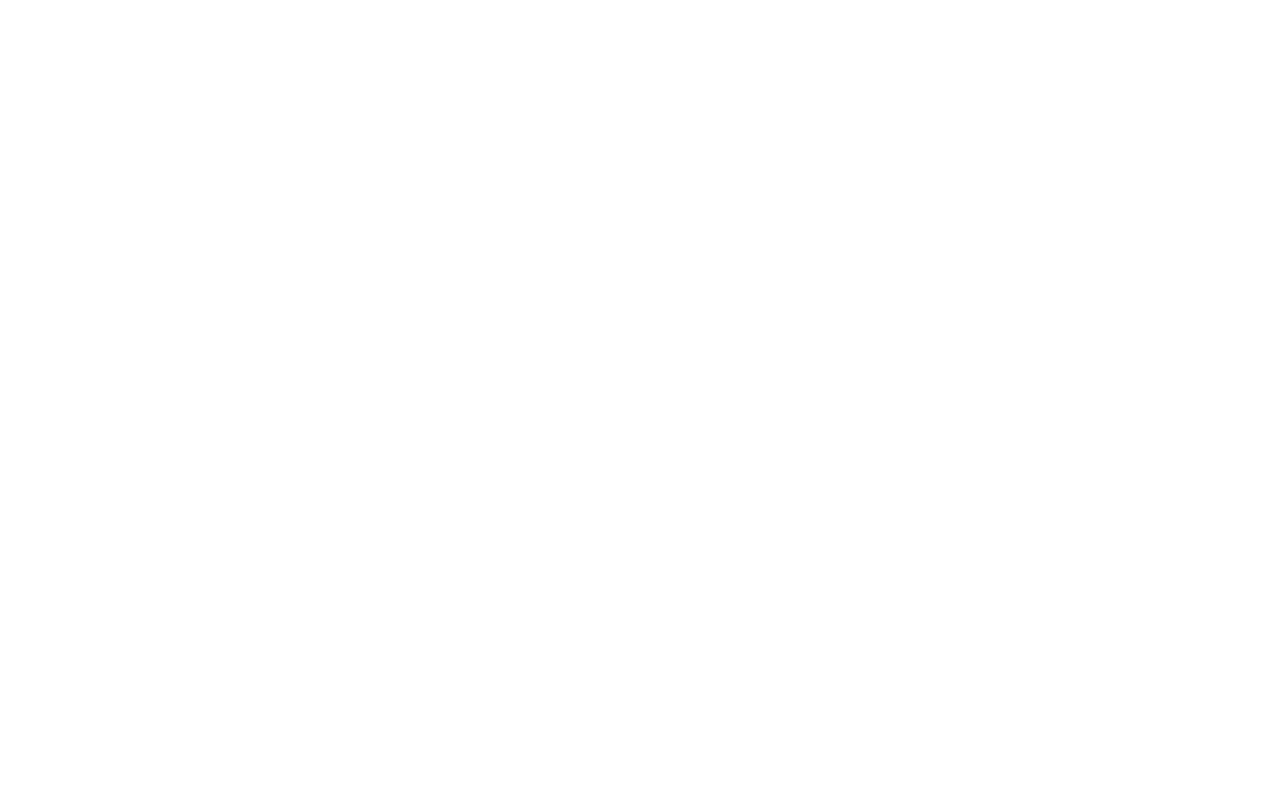
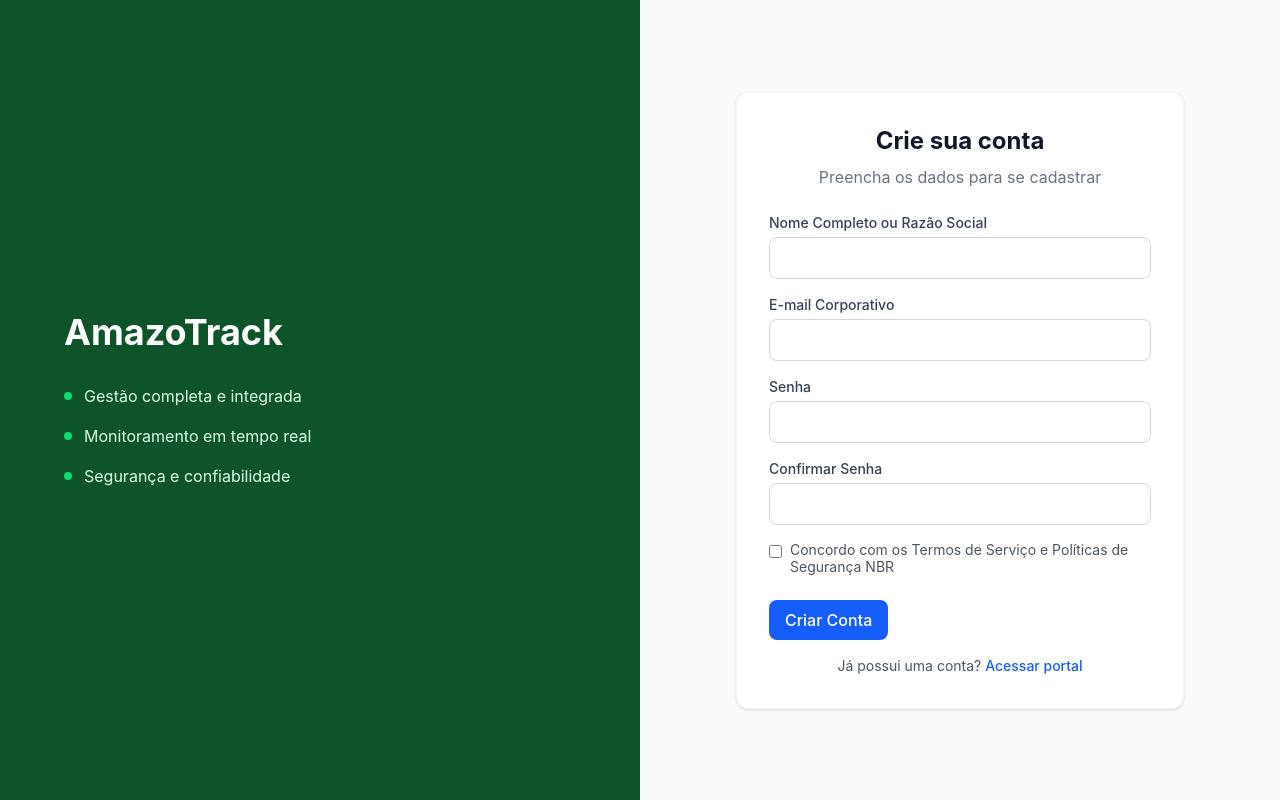
Before and after one commit to AmazoTrack/amazotrack-frontend, a React (Vite) app: page /register in a window 1280 px wide. Before the commit this address had no page. Built offline with nearby package versions, Linux system fonts and the light colour scheme.

Commit message:
feat: cria telas e rotas de login e registro

```diff
--- a/src/App.tsx
+++ b/src/App.tsx
@@ -1,14 +1,21 @@
-import { Routes, Route } from 'react-router-dom'
-import Layout from './components/Layout'
+import { Routes, Route, Navigate } from 'react-router-dom';
+import Layout from './components/Layout';
+import Login from './pages/Login';
+import Register from './pages/Register';
 
 function App() {
   return (
     <Routes>
-      <Route path="/" element={<Layout />}>
+      <Route path="/" element={<Navigate to="/login" replace />} />
+
+      <Route path="/login" element={<Login />} />
+      <Route path="/register" element={<Register />} />
+
+      <Route path="/dashboard" element={<Layout />}>
         <Route index element={<div className="text-gray-500">Selecione uma opção no menu</div>} />
       </Route>
     </Routes>
-  )
+  );
 }
 
-export default App
+export default App;
--- a/src/components/Input.tsx
+++ b/src/components/Input.tsx
@@ -4,13 +4,25 @@ interface InputProps {
   value: string
   onChange: (e: React.ChangeEvent<HTMLInputElement>) => void
   error?: string
+  type?: string
+  required?: boolean
 }
 
-export default function Input({ label, placeholder, value, onChange, error = "" }: InputProps) {
+export default function Input({
+  label,
+  placeholder,
+  value,
+  onChange,
+  error = "",
+  type = "text",      // <-- Text é o padrão
+  required = false
+}: InputProps) {
   return (
     <div className="flex flex-col gap-1">
       {label && <label className="text-sm font-medium text-gray-700">{label}</label>}
       <input
+        type={type}
+        required={required}
         value={value}
         onChange={onChange}
         placeholder={placeholder}
--- /dev/null
+++ b/src/pages/Login.tsx
@@ -0,0 +1,128 @@
+import { useState } from 'react';
+import { useNavigate, Link } from 'react-router-dom';
+import Button from '../components/Button';
+import Input from '../components/Input';
+
+export default function Login() {
+  const [email, setEmail] = useState('');
+  const [password, setPassword] = useState('');
+  const [showPassword, setShowPassword] = useState(false);
+  const [rememberMe, setRememberMe] = useState(false);
+  const [error, setError] = useState('');
+  const [isLoading, setIsLoading] = useState(false);
+
+  const navigate = useNavigate();
+
+  const handleLogin = async (e: React.FormEvent) => {
+    e.preventDefault();
+    setError('');
+    setIsLoading(true);
+
+    try {
+      const response = await fetch('https://amazotrack-backend-production.up.railway.app/auth/login', {
+        method: 'POST',
+        headers: { 'Content-Type': 'application/json' },
+        body: JSON.stringify({ email, password }),
+      });
+
+      const data = await response.json();
+
+      if (!response.ok) {
+        throw new Error(data.message || 'Erro ao realizar login');
+      }
+
+      // Salva o token
+      localStorage.setItem('token', data.token);
+
+      // Se tiver implementado a lógica de lembrar, pode salvar no localStorage também
+      if (rememberMe) {
+        localStorage.setItem('rememberMe', email);
+      }
+
+      // Redireciona para o dashboard
+      navigate('/dashboard');
+    } catch (err: any) {
+      setError(err.message);
+    } finally {
+      setIsLoading(false);
+    }
+  };
+
+  return (
+    <div className="min-h-screen flex">
+      {/* Painel Esquerdo */}
+      <div className="hidden lg:flex lg:w-1/2 bg-green-900 flex-col justify-center items-center p-12 text-center text-white">
+        <h1 className="text-4xl font-bold mb-4">AmazoTrack</h1>
+        <p className="text-green-100 text-lg max-w-md">
+          Sistema de gestão e monitoramento otimizado. Acesse sua conta para continuar.
+        </p>
+      </div>
+
+      {/* Painel Direito - Formulário */}
+      <div className="w-full lg:w-1/2 flex items-center justify-center p-8 bg-gray-50">
+        <div className="w-full max-w-md space-y-8 bg-white p-8 rounded-xl shadow-sm border border-gray-100">
+          <div className="text-center">
+            <h2 className="text-2xl font-bold text-gray-900">Bem-vindo de volta</h2>
+            <p className="text-gray-500 mt-2">Insira suas credenciais para acessar</p>
+          </div>
+
+          <form onSubmit={handleLogin} className="space-y-6">
+            {error && <div className="p-3 bg-red-100 text-red-700 rounded-lg text-sm">{error}</div>}
+
+            <Input
+              label="E-mail Corporativo"
+              type="email"
+              value={email}
+              onChange={(e) => setEmail(e.target.value)}
+              required
+            />
+
+            <div className="relative">
+              <Input
+                label="Senha de Acesso"
+                type={showPassword ? 'text' : 'password'}
+                value={password}
+                onChange={(e) => setPassword(e.target.value)}
+                required
+              />
+              <button
+                type="button"
+                onClick={() => setShowPassword(!showPassword)}
+                className="absolute right-3 top-9 text-sm text-gray-500 hover:text-gray-700"
+              >
+                {showPassword ? 'Ocultar' : 'Mostrar'}
+              </button>
+            </div>
+
+            <div className="flex items-center justify-between">
+              <label className="flex items-center gap-2 cursor-pointer">
+                <input
+                  type="checkbox"
+                  checked={rememberMe}
+                  onChange={(e) => setRememberMe(e.target.checked)}
+                  className="rounded text-green-600 focus:ring-green-500"
+                />
+                <span className="text-sm text-gray-600">Mantenha-me conectado</span>
+              </label>
+
+              <a href="#" className="text-sm text-blue-600 hover:underline">
+                Esqueceu a senha?
+              </a>
+            </div>
+
+            <Button disabled={isLoading} variant="primary">
+              {isLoading ? 'Entrando...' : 'Entrar no Sistema'}
+            </Button>
+
+            <p className="text-center text-sm text-gray-600">
+              Ainda não tem conta?{' '}
+              <Link to="/register" className="text-blue-600 hover:underline font-medium">
+                Criar conta
+              </Link>
+            </p>
+          </form>
+        </div>
+      </div>
+    </div>
+  );
+}
--- /dev/null
+++ b/src/pages/Register.tsx
@@ -0,0 +1,146 @@
+import { useState } from 'react';
+import { useNavigate, Link } from 'react-router-dom';
+import Button from '../components/Button';
+import Input from '../components/Input';
+
+export default function Register() {
+  const [name, setName] = useState('');
+  const [email, setEmail] = useState('');
+  const [password, setPassword] = useState('');
+  const [confirmPassword, setConfirmPassword] = useState('');
+  const [termsAccepted, setTermsAccepted] = useState(false);
+  const [error, setError] = useState('');
+  const [isLoading, setIsLoading] = useState(false);
+
+  const navigate = useNavigate();
+
+  const handleRegister = async (e: React.FormEvent) => {
+    e.preventDefault();
+    setError('');
+
+    if (password !== confirmPassword) {
+      return setError('As senhas não coincidem.');
+    }
+
+    if (!termsAccepted) {
+      return setError('Você precisa aceitar os termos de serviço.');
+    }
+
+    setIsLoading(true);
+
+    try {
+      const response = await fetch('https://amazotrack-backend-production.up.railway.app/auth/register', {
+        method: 'POST',
+        headers: { 'Content-Type': 'application/json' },
+        body: JSON.stringify({ name, email, password }),
+      });
+
+      const data = await response.json();
+
+      if (!response.ok) {
+        throw new Error(data.message || 'Erro ao criar conta');
+      }
+
+      // Redireciona para o login após sucesso
+      navigate('/login');
+    } catch (err: any) {
+      setError(err.message);
+    } finally {
+      setIsLoading(false);
+    }
+  };
+
+  return (
+    <div className="min-h-screen flex">
+      {/* Painel Esquerdo */}
+      <div className="hidden lg:flex lg:w-1/2 bg-green-900 flex-col justify-center p-16 text-white">
+        <h1 className="text-4xl font-bold mb-8">AmazoTrack</h1>
+        <div className="space-y-4 text-green-100">
+          <p className="flex items-center gap-3">
+            <span className="w-2 h-2 bg-green-400 rounded-full"></span>
+            Gestão completa e integrada
+          </p>
+          <p className="flex items-center gap-3">
+            <span className="w-2 h-2 bg-green-400 rounded-full"></span>
+            Monitoramento em tempo real
+          </p>
+          <p className="flex items-center gap-3">
+            <span className="w-2 h-2 bg-green-400 rounded-full"></span>
+            Segurança e confiabilidade
+          </p>
+        </div>
+      </div>
+
+      {/* Painel Direito - Formulário */}
+      <div className="w-full lg:w-1/2 flex items-center justify-center p-8 bg-gray-50 overflow-y-auto">
+        <div className="w-full max-w-md space-y-6 bg-white p-8 rounded-xl shadow-sm border border-gray-100">
+          <div className="text-center">
+            <h2 className="text-2xl font-bold text-gray-900">Crie sua conta</h2>
+            <p className="text-gray-500 mt-2">Preencha os dados para se cadastrar</p>
+          </div>
+
+          <form onSubmit={handleRegister} className="space-y-4">
+            {error && <div className="p-3 bg-red-100 text-red-700 rounded-lg text-sm">{error}</div>}
+
+            <Input
+              label="Nome Completo ou Razão Social"
+              type="text"
+              value={name}
+              onChange={(e) => setName(e.target.value)}
+              required
+            />
+
+            <Input
+              label="E-mail Corporativo"
+              type="email"
+              value={email}
+              onChange={(e) => setEmail(e.target.value)}
+              required
+            />
+
+            <Input
+              label="Senha"
+              type="password"
+              value={password}
+              onChange={(e) => setPassword(e.target.value)}
+              required
+            />
+
+            <Input
+              label="Confirmar Senha"
+              type="password"
+              value={confirmPassword}
+              onChange={(e) => setConfirmPassword(e.target.value)}
+              required
+            />
+
+            <label className="flex items-start gap-2 cursor-pointer mt-2">
+              <input
+                type="checkbox"
+                checked={termsAccepted}
+                onChange={(e) => setTermsAccepted(e.target.checked)}
+                className="mt-1 rounded text-green-600 focus:ring-green-500"
+              />
+              <span className="text-sm text-gray-600 leading-tight">
+                Concordo com os Termos de Serviço e Políticas de Segurança NBR
+              </span>
+            </label>
+
+            <div className="pt-2">
+              <Button disabled={isLoading} variant="primary">
+                {isLoading ? 'Criando conta...' : 'Criar Conta'}
+              </Button>
+            </div>
+
+            <p className="text-center text-sm text-gray-600 mt-4">
+              Já possui uma conta?{' '}
+              <Link to="/login" className="text-blue-600 hover:underline font-medium">
+                Acessar portal
+              </Link>
+            </p>
+          </form>
+        </div>
+      </div>
+    </div>
+  );
+}
```
Also changed, not shown: 1 other file (tests, documents, lock files or other folders).
